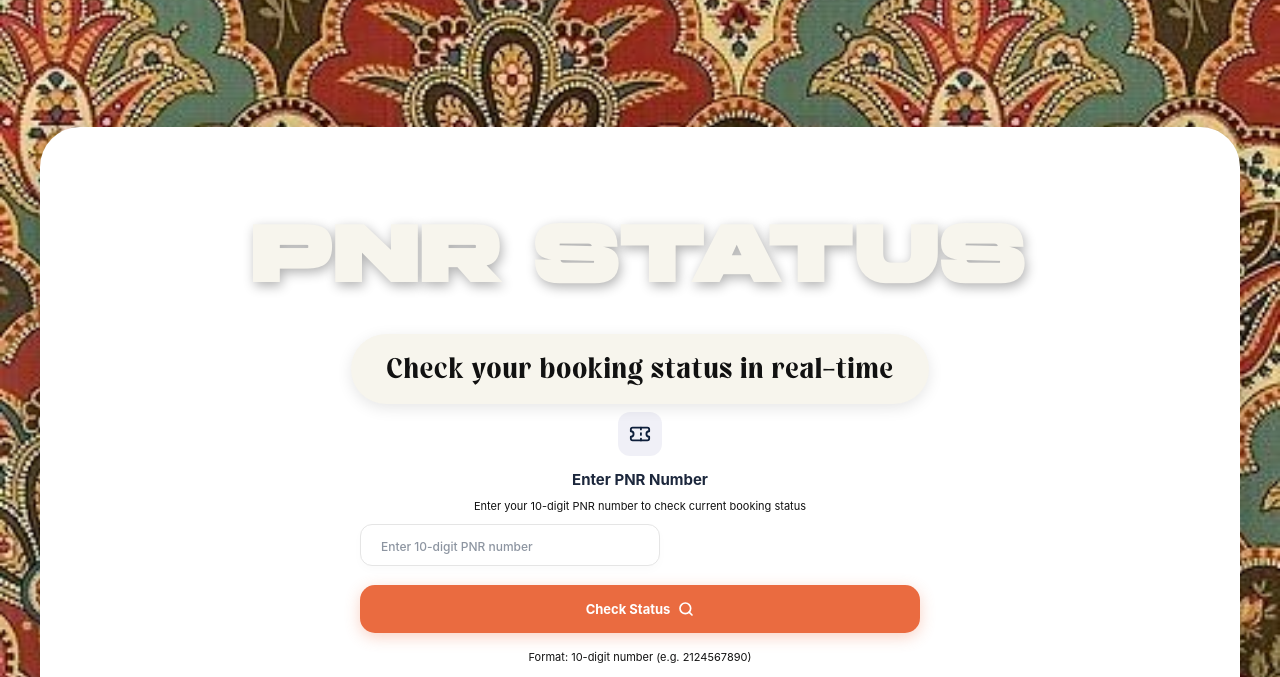
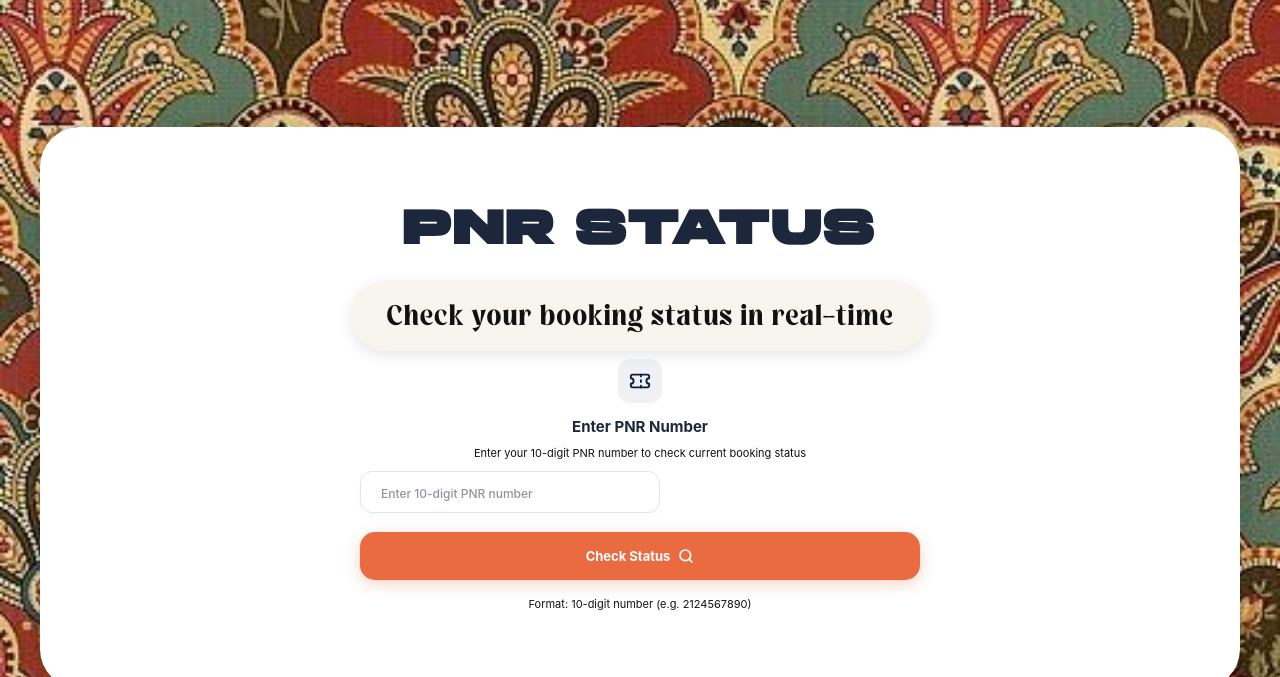
Before and after one commit to JustHemang/Overclock-Commit, a website: page IRCTC/pnr.html in a window 1280 px wide. Shown: the part 123-800 px from the top of the page. Drawn offline with nearby package versions, Linux system fonts and the light colour scheme.

Commit message:
Commmiit

```diff
--- a/IRCTC/assets/new_ui.css
+++ b/IRCTC/assets/new_ui.css
@@ -694,6 +694,12 @@ body {
     text-shadow: 2px 4px 12px rgba(0,0,0,0.3) !important;
     letter-spacing: 2px !important;
 }
+/* When page-title is inside a white card, use dark color */
+.page-card .page-title {
+    color: var(--dark-blue) !important;
+    text-shadow: none !important;
+    font-size: 48px !important;
+}
 
 /* Override PNR page inline styles */
 .pnr-hero h1 {
```
